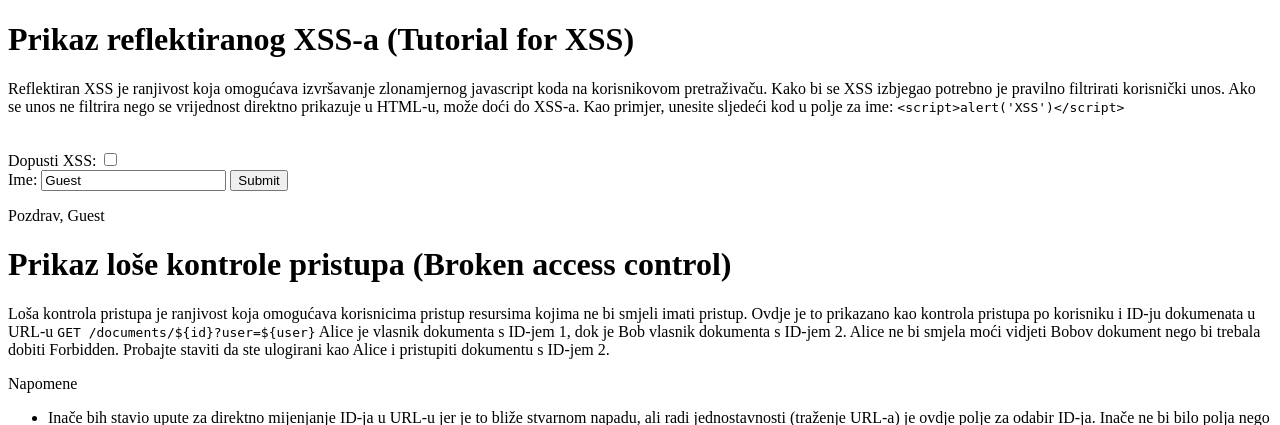
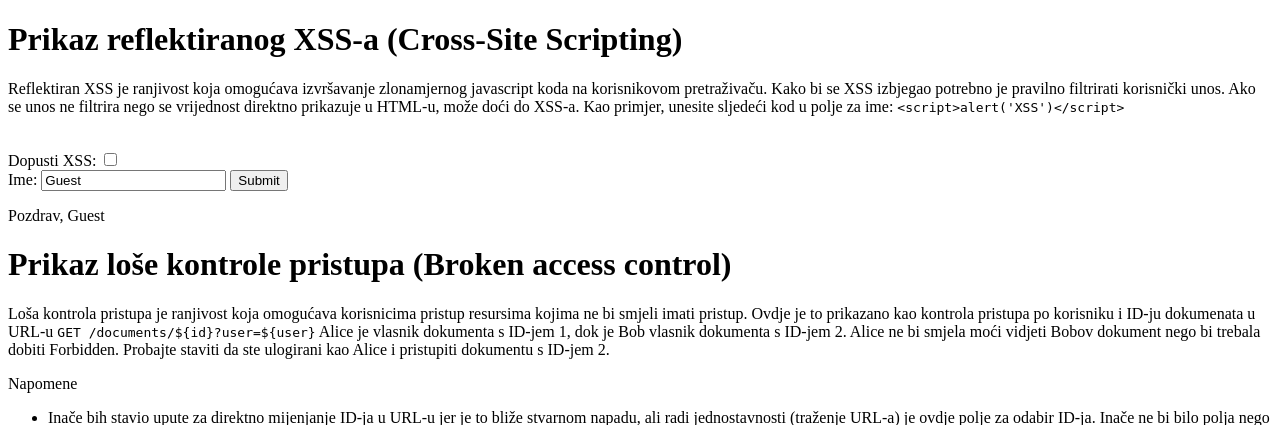
Before and after one commit to strujkoFER/Web2Lab2, a Node server app: page / in a window 1280 px wide. Shown: the top 425 px of the page. Run offline with Node 20, Linux system fonts and the light colour scheme.

Commit message:
Promjeni tekst za XSS

```diff
--- a/src/views/home.ejs
+++ b/src/views/home.ejs
@@ -6,7 +6,7 @@
     <title>Home</title>
   </head>
   <body>
-    <h1>Prikaz reflektiranog XSS-a (Tutorial for XSS)</h1>
+    <h1>Prikaz reflektiranog XSS-a (Cross-Site Scripting)</h1>
     <p>
       Reflektiran XSS je ranjivost koja omogućava izvršavanje zlonamjernog javascript koda na korisnikovom pretraživaču.
       Kako bi se XSS izbjegao potrebno je pravilno filtrirati korisnički unos. Ako se unos ne filtrira nego se
```
